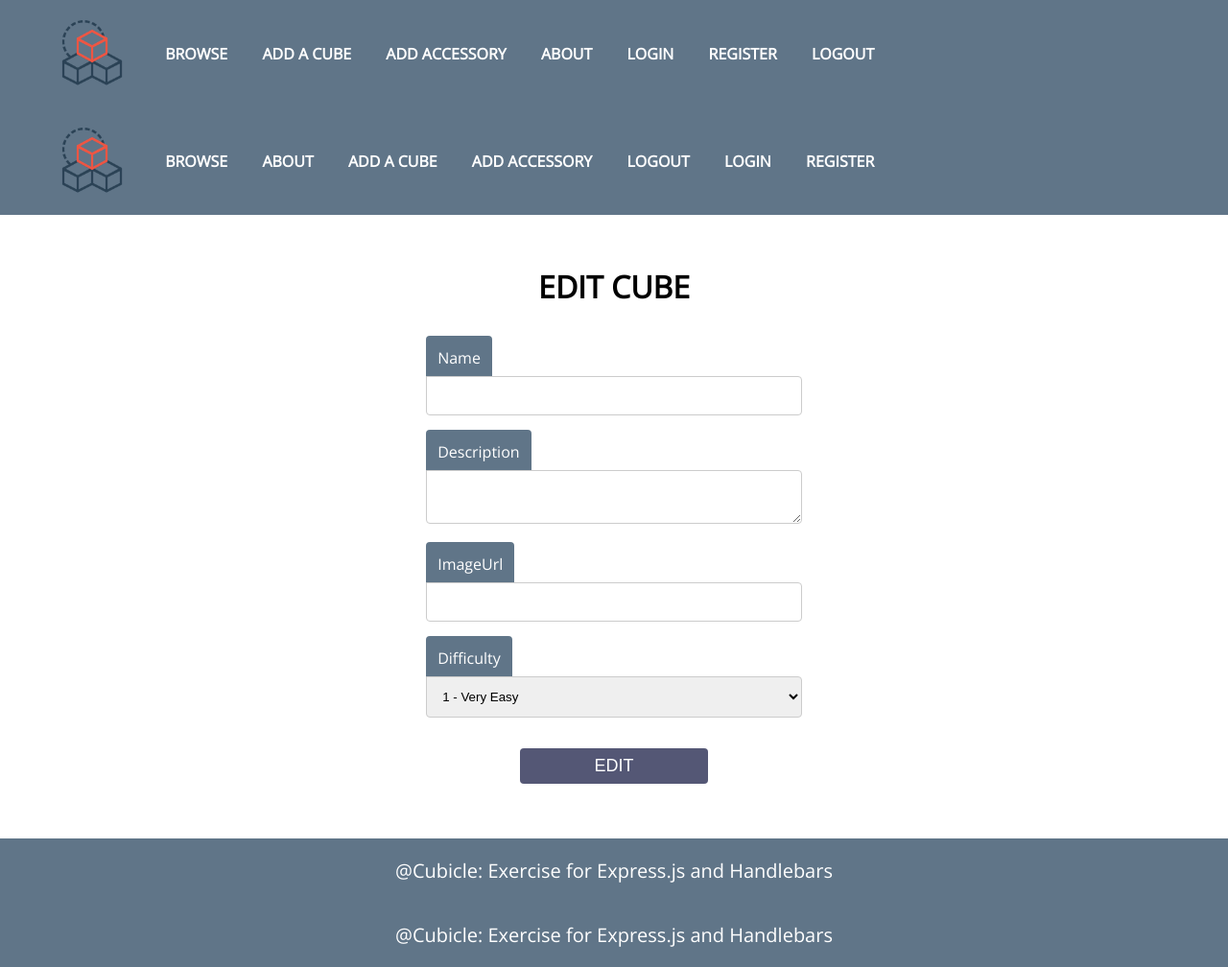
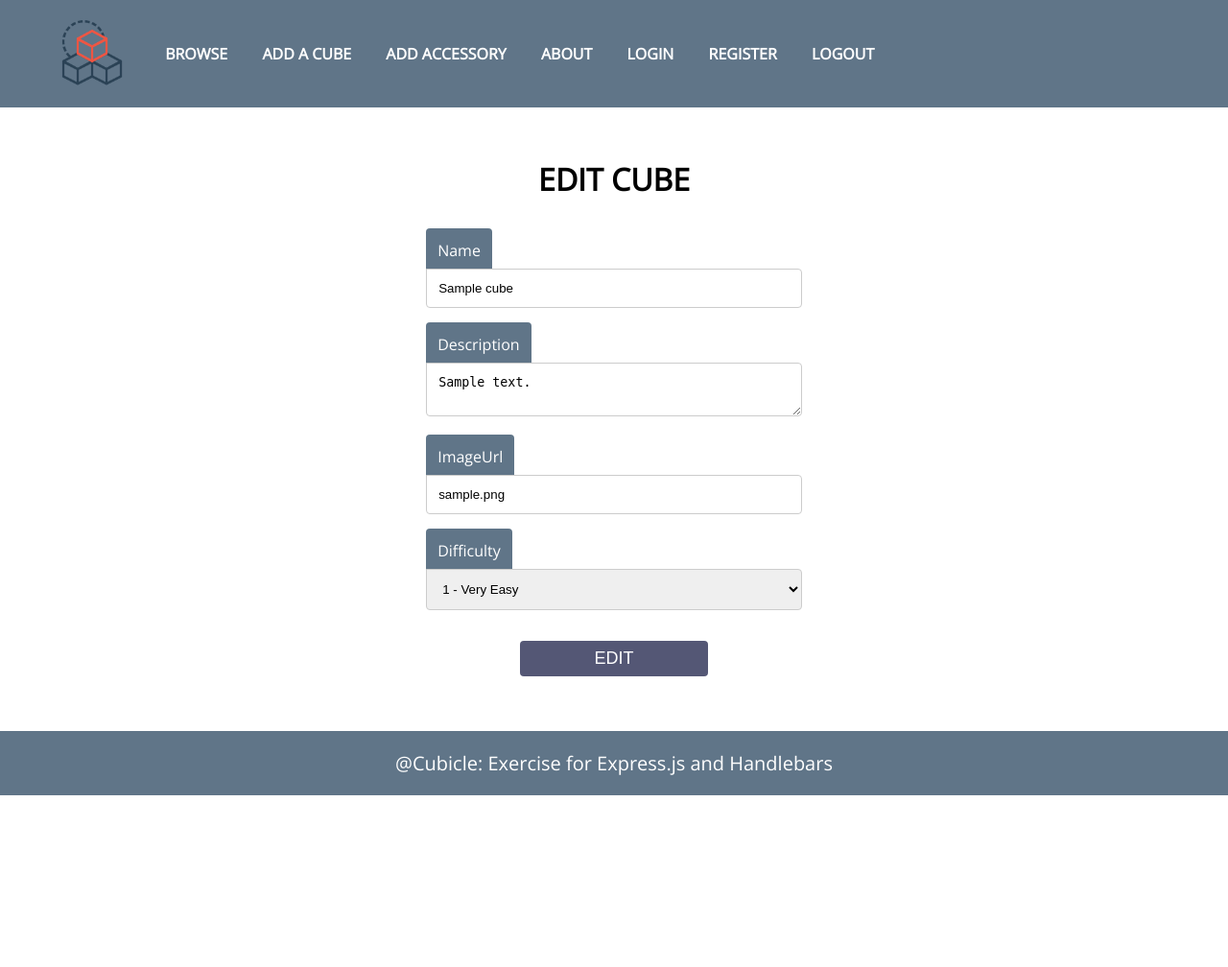
Before and after one commit to GeorgiVarbanov/100DaysOfJS, a Node server app: template Day4/src/views/cube/edit.hbs in a window 1280 px wide. Shown: the whole page at 96% size. After the commit the page ends 829 px from the top, so only its background shows below. Run offline with Node 20, Linux system fonts and the light colour scheme; tables that the repository leaves empty hold one stand-in row (values such as "Sample post"); the template is opened without the code that fills it: values that come from a table or form of the project are taken from there, most other values are stand-ins (such as "Sample title", 1, 10 or a date in 2020); some libraries are stand-ins or nearby versions.

Commit message:
Set up edit/delete endpoints

```diff
--- a/Day4/src/views/cube/edit.hbs
+++ b/Day4/src/views/cube/edit.hbs
@@ -1,37 +1,14 @@
-<!DOCTYPE html>
-<html lang="en">
-
-<head>
-    <meta charset="UTF-8">
-    <title>Edit Cube Page</title>
-    <link href="./css/site.css" type="text/css" rel="stylesheet">
-    <link rel='shortcut icon' type='image/x-icon' href='./images/favicon.png' />
-</head>
-
-<body>
-    <div class="container">
-        <header>
-            <ul>
-                <li><img class="logo" src="./images/logo.png"></li>
-                <li><a href="#">Browse</a></li>
-                <li><a href="#">About</a></li>
-                <li><a href="#">Add a Cube</a></li>
-                <li><a href="#">Add Accessory</a></li>
-                <li><a href="#">Logout</a></li>
-                <li><a href="#">Login</a></li>
-                <li><a href="#">Register</a></li>
-            </ul>
-        </header>
 <main>
     <h1>Edit Cube</h1>
     <div class="form">
-                <form action="#" method="POST">
+        <form method="POST">
             <label for="name">Name</label>
-                    <input type="text" id="name" name="name" value="">
+            <input type="text" id="name" name="name" value="{{cube.name}}">
             <label for="description">Description</label>
-                    <textarea id="description" name="description"></textarea>
+            <textarea id="description" name="description">{{cube.description}}</textarea>
             <label for="image">ImageUrl</label>
-                    <input type="text" id="image" name="imageUrl" value="">
+            <input type="text" id="image" name="imageUrl" value="{{cube.imageUrl}}">
+
             <label for="difficulty">Difficulty</label>
             <select id="difficulty" name="difficultyLevel" />
             <option value="1">1 - Very Easy</option>
@@ -45,9 +22,3 @@
         </form>
     </div>
 </main>
-    </div>
-    <footer>@Cubicle: Exercise for Express.js and Handlebars</footer>
-
-</body>
-
-</html>
```
Also changed, not shown: Day4/src/controllers/cubeController.js (+11 -0 lines), Day4/src/views/cube/delete.hbs (+1 -31 lines). Lines whose indentation alone changed are shown as unchanged.
